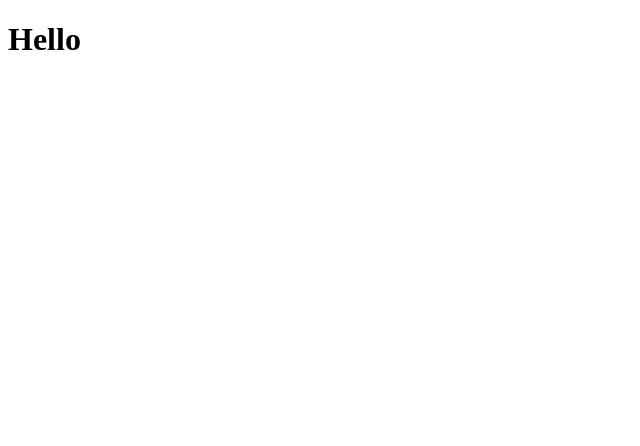
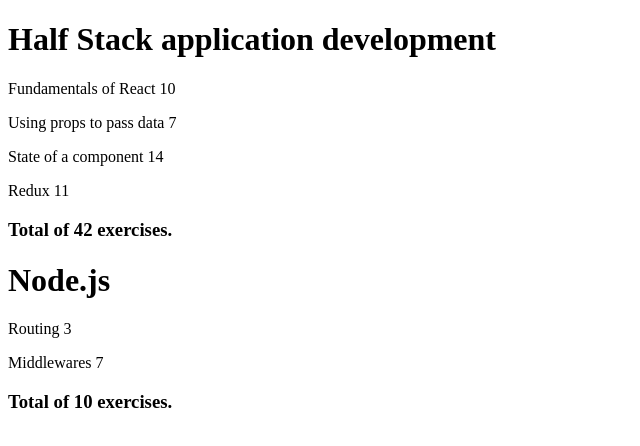
Before and after one commit to Brandon3522/fullstackopen_course, a React (Create React App) app in the folder part-2/: page / in a window 1280 px wide. Shown: the top 446 px of the page, without its empty margins (0-640 px from the left). Built offline with nearby package versions, Linux system fonts and the light colour scheme.

Commit message:
Part 2 exercises in progress

```diff
--- a/part-2/src/App.js
+++ b/part-2/src/App.js
@@ -1,11 +1,64 @@
+import React from 'react'
+import './index.css'
+import Course from './components/Course.js'
 
+const App = () => {
+  const courses = [
+    {
+      name: 'Half Stack application development',
+      id: 1,
+      parts: [
+        {
+          name: 'Fundamentals of React',
+          exercises: 10,
+          id: 1
+        },
+        {
+          name: 'Using props to pass data',
+          exercises: 7,
+          id: 2
+        },
+        {
+          name: 'State of a component',
+          exercises: 14,
+          id: 3
+        },
+        {
+          name: 'Redux',
+          exercises: 11,
+          id: 4
+        }
+      ]
+    },
+    {
+      name: 'Node.js',
+      id: 2,
+      parts: [
+        {
+          name: 'Routing',
+          exercises: 3,
+          id: 1
+        },
+        {
+          name: 'Middlewares',
+          exercises: 7,
+          id: 2
+        }
+      ]
+    }
+  ]
 
-function App() {
   return (
-    <div className="App">
-      <h1>Hello</h1>
-    </div>
-  );
+		<>
+			<ul>
+				{courses.map(course =>
+					<li key={course.id}>
+						<Course name={course.name} parts={course.parts}/>
+					</li>
+				)}
+			</ul>
+		</>
+	)
 }
 
-export default App;
+export default App
--- /dev/null
+++ b/part-2/src/components/Course.js
@@ -0,0 +1,45 @@
+
+const Header = ({text}) => {
+	return (
+		<>
+			<h1>{text}</h1>
+		</>
+	)
+}
+
+// Reduce: Inputs => accumulator: total, currentValue: part and initialValue: initial
+const CourseContent = ({parts}) => {
+	let initial = 0
+	const sum = parts.reduce((total, part) => total += part.exercises, initial)
+
+	return (
+		<>
+		<ul>
+			{parts.map(part =>
+				<li key={part.id}>
+					<CoursePart part={part.name} exercises={part.exercises}/>
+				</li>)}
+				<h3>Total of {sum} exercises.</h3>
+		</ul>
+		</>
+	)
+}
+
+const CoursePart = ({part, exercises}) => {
+	return (
+		<>
+			<p>{part} {exercises}</p>
+		</>
+	)
+}
+
+const Course = ({name, parts}) => {
+	return (
+		<>
+		<Header text={name}/>
+		<CourseContent parts={parts} />
+		</>
+	)
+}
+
+export default Course
--- /dev/null
+++ b/part-2/src/index.css
@@ -0,0 +1,7 @@
+
+
+ul {
+	list-style-type: none;
+	margin: 0;
+	padding: 0;
+}
```
